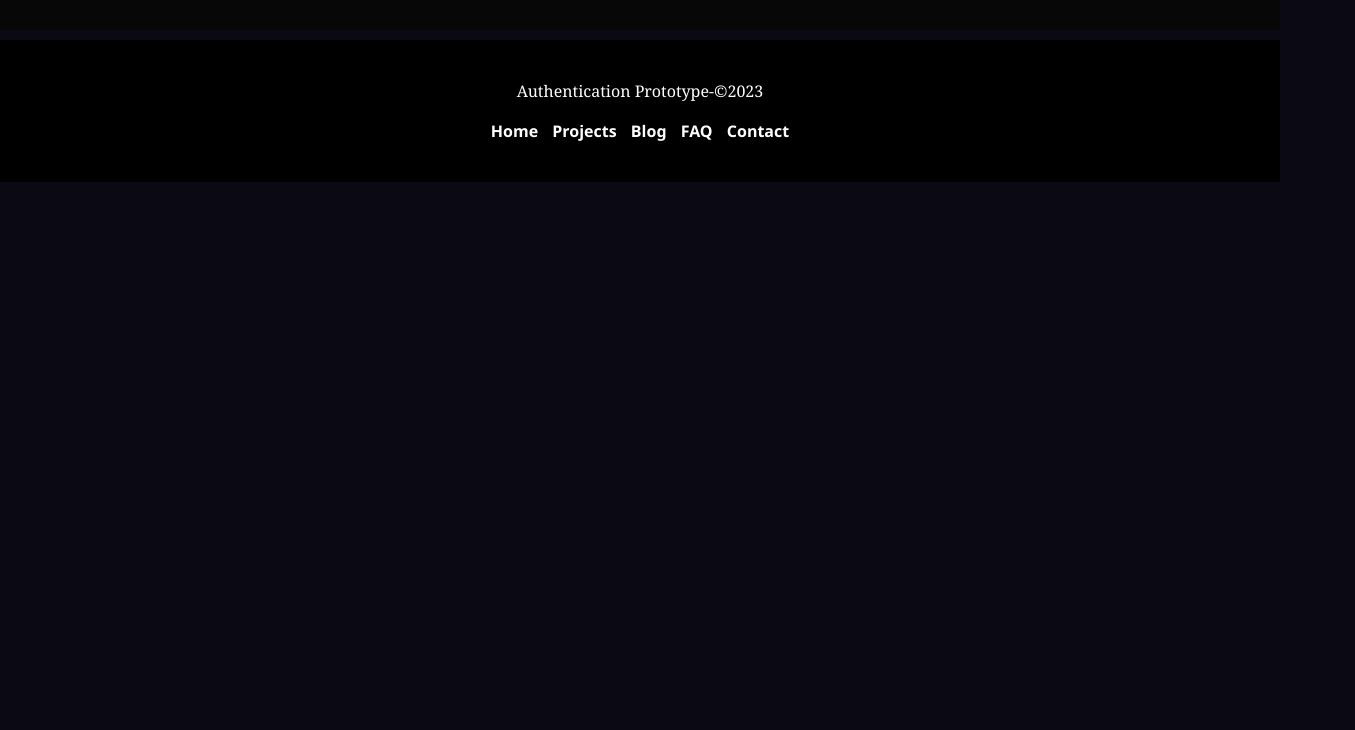
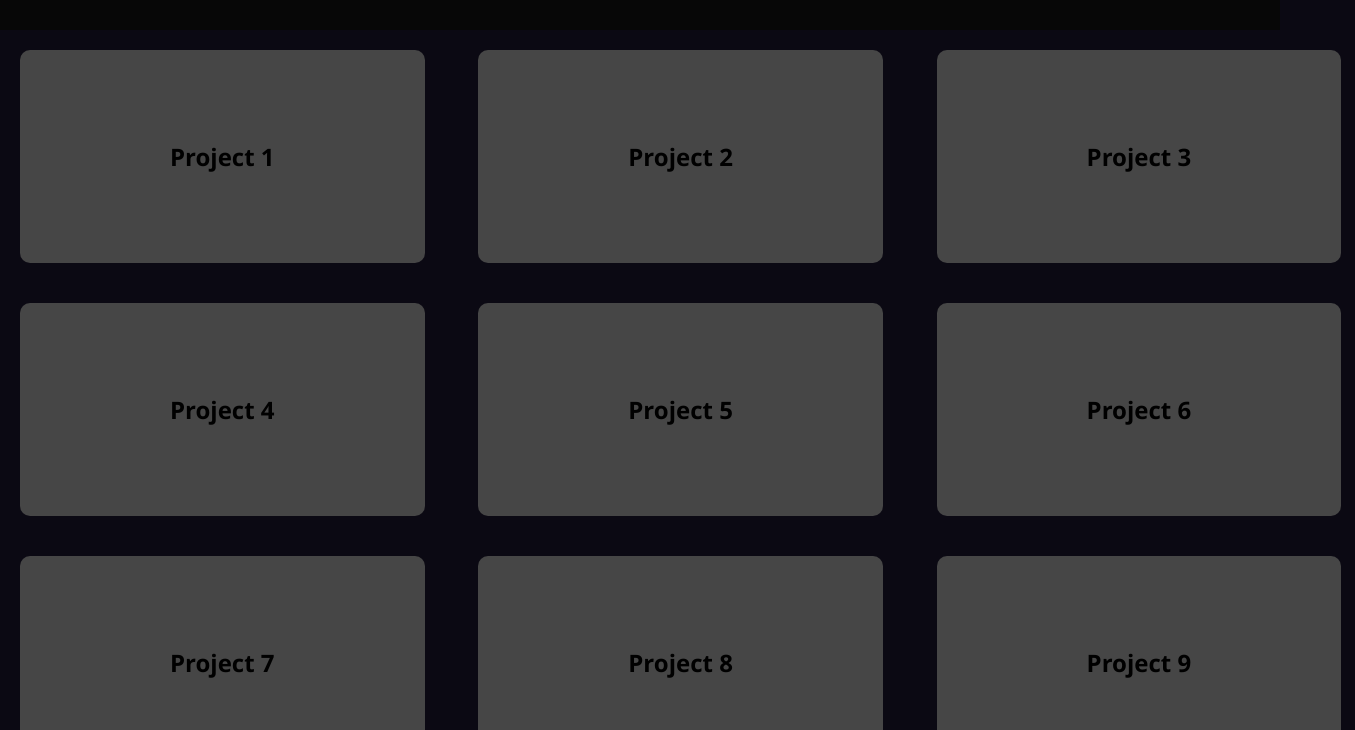
Before and after one commit to perkyPearl/Login-Authentication, a plain HTML site: page projects.html in a window 1280 px wide. Shown: the part 70-800 px from the top of the page, 1355 px wide, since content can reach past the window. Drawn offline with Linux system fonts and the light colour scheme.

Commit message:
Added Contents to the Website

```diff
--- a/projects.html
+++ b/projects.html
@@ -41,6 +41,25 @@
             height: 100%;
         }
 
+        .container {
+            display: grid;
+            grid-template-columns: auto auto auto;
+        }
+
+        .project{
+            background-color: rgb(70, 70, 70);
+            border-radius: 10px;
+            font-family: 'Segoe UI', Tahoma, Geneva, Verdana, sans-serif;
+            margin: 20px;
+            padding: 90px 150px;
+            width: max-content;
+        }
+
+        .project:hover{
+            scale: 1.1;
+            transition: 250ms ease;
+        }
+
         footer {
             margin-top: 10px;
             background-color: rgb(0, 0, 0);
@@ -81,6 +100,11 @@
             </div>
         </div>
     </header>
+
+    <div class="container">
+
+    </div>
+
     <footer>
         <center>
             <p>Authentication Prototype-©2023</p>
@@ -113,6 +137,18 @@
             localStorage.removeItem("loggedIn")
             window.location.assign("index.html")
         }
+
+        const cont = document.querySelector(".container")
+
+        for(let i=1;i<=3*5;i++){
+            const div = document.createElement("div")
+            const h2 = document.createElement("h2")
+            div.setAttribute("class","project")
+
+            h2.textContent = `Project ${i}`
+            div.append(h2)
+            cont.append(div)
+        }
     </script>
 </body>
 
```
Also changed, not shown: blogs.html (+17 -6 lines), contact.html (+15 -0 lines), faq.html (+7 -0 lines), index.html (+2 -1 lines).
